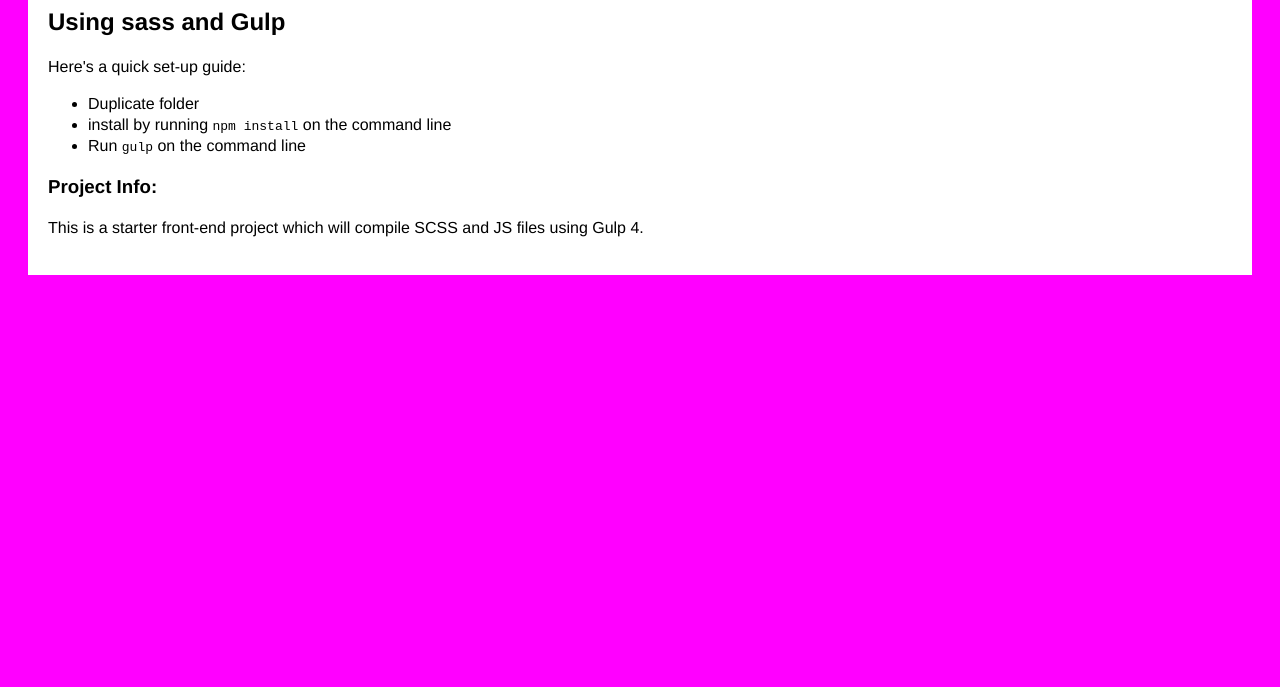
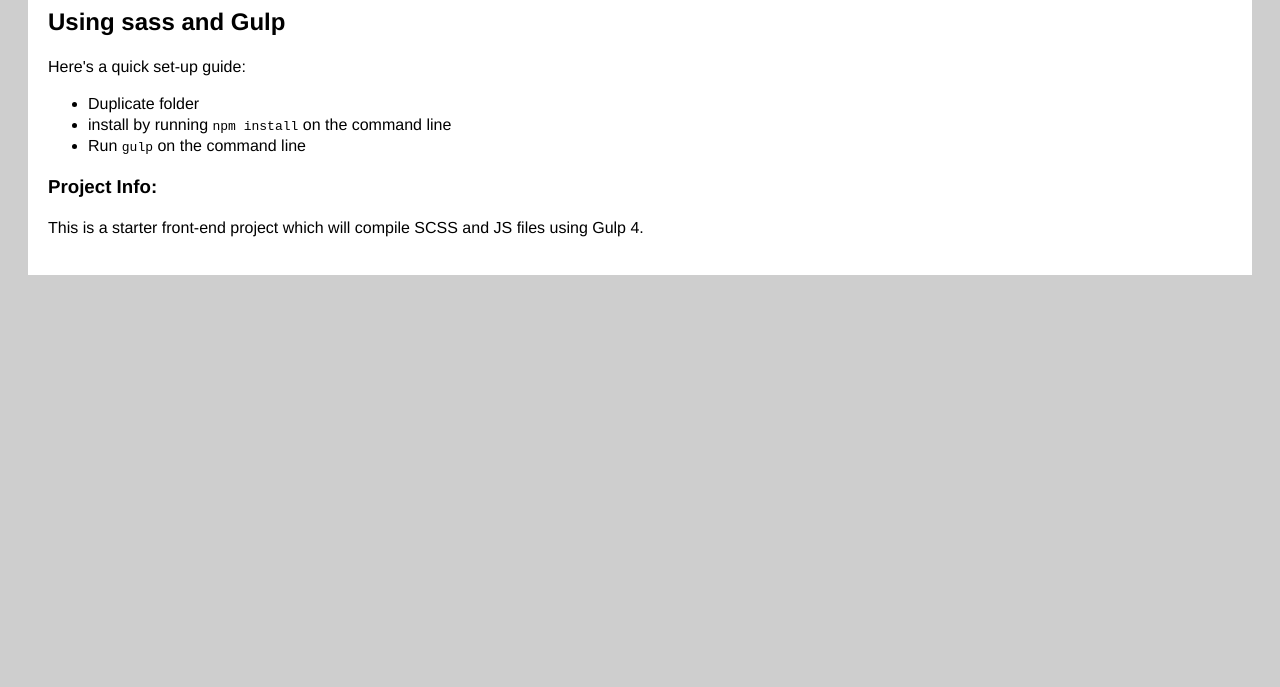
Before and after one commit to nnennakalu/frontend-starter, a website: page src/index.html in a window 1280 px wide. Shown: the part 113-800 px from the top of the page. Drawn offline with nearby package versions, Linux system fonts and the light colour scheme; files that its build step writes are made by us from their sources; a web font is replaced by a local one.

Commit message:
changed color

```diff
--- a/src/scss/style.scss
+++ b/src/scss/style.scss
@@ -9,7 +9,7 @@
 
 body {
   padding: 20px;
-  background-color: #ff00ff;
+  background-color: #cecece;
   color: #000;
   font-family: 'helvetica', sans-serif;
   line-height: 1.3;
```
